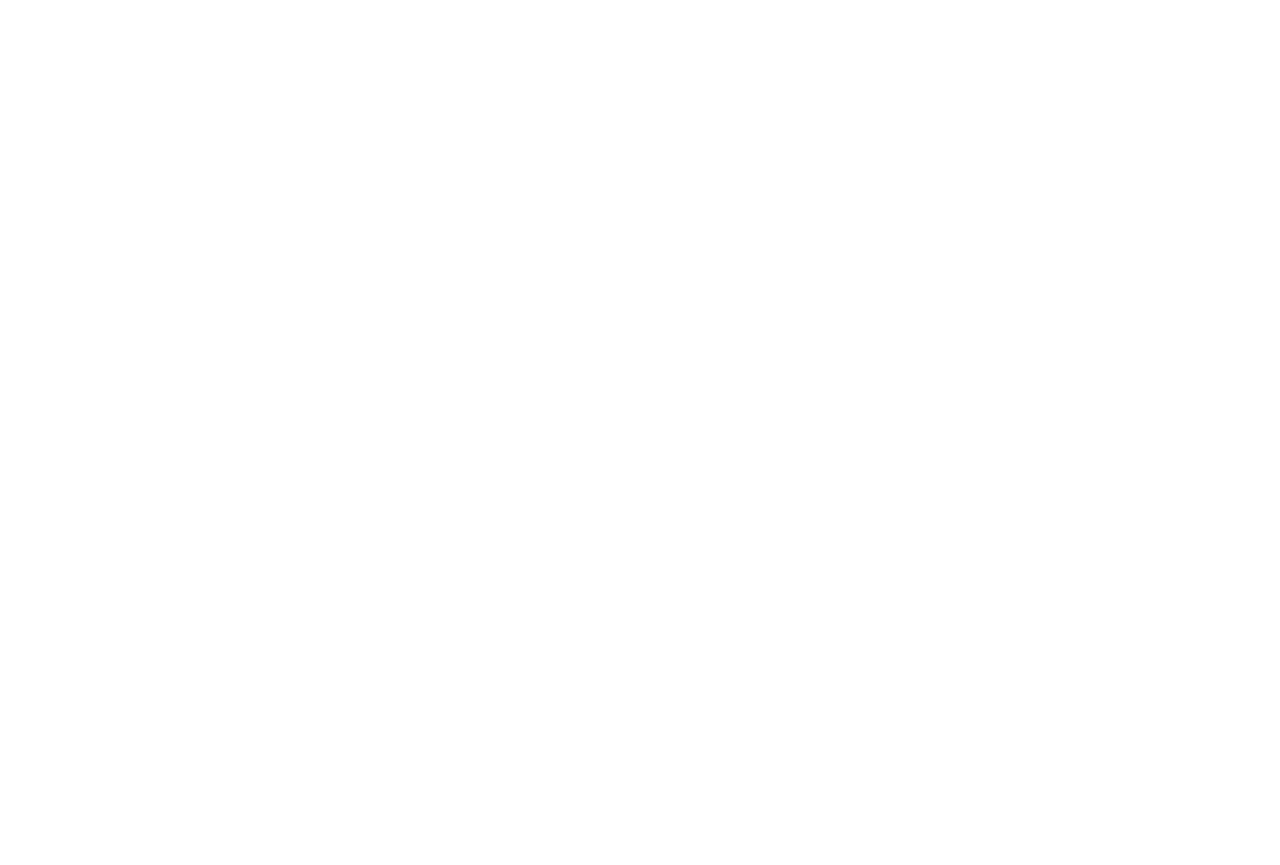
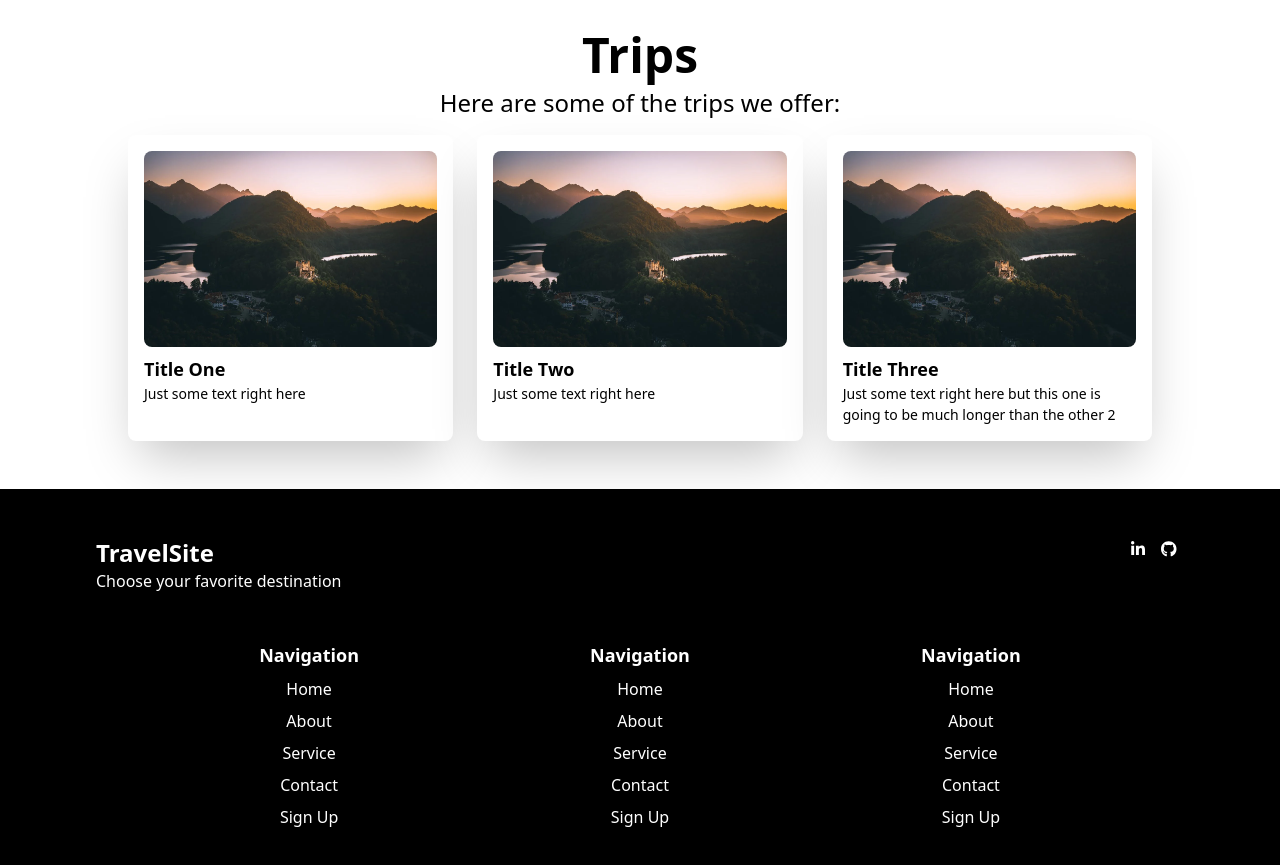
Before and after one commit to MrRozco/rozcotv, a React (Create React App) app: page / in a window 1280 px wide. Shown: the part 1453-2318 px from the top of the page. Before the commit the page ends 1468 px from the top, so only its background shows below. Built offline with nearby package versions, Linux system fonts and the light colour scheme.

Commit message:
footer done

```diff
--- a/src/App.js
+++ b/src/App.js
@@ -6,6 +6,7 @@
 import Service from './pages/Service.js';
 import Contact from './pages/Contact.js';
 import { Route, Routes } from 'react-router-dom';
+import Footer from './components/Footer.js';
 
 function App() {
   return (
@@ -18,7 +19,9 @@
           <Route path="/service" element={<Service />} />
           <Route path="/contact" element={<Contact />} />
         </Routes>
+        <Footer />
       </Router>
+
     </div>
   );
 }
--- a/src/components/Destination.js
+++ b/src/components/Destination.js
@@ -6,8 +6,8 @@
   return (
     <div className=' my-8 text-center mx-auto   w-full max-w-screen-xl' >
         <div className='flex-1 text-center p-2 my-8' >
-            <h1 className=' relative text-4xl sm:text-5xl font-bold text-black' >Popular Destinations</h1>
-            <p className='relative text-1xl sm:text-2xl text-black' >Here are some of the popular destinations:</p>
+            <h1 className='text-4xl sm:text-5xl font-bold text-black' >Popular Destinations</h1>
+            <p className='text-1xl sm:text-2xl text-black' >Here are some of the popular destinations:</p>
         </div>
 
         <DestinationData
--- a/src/components/DestinationData.js
+++ b/src/components/DestinationData.js
@@ -15,7 +15,7 @@
                         <p>{this.props.text}</p>
                     </div>
 
-                    <div className='flex w-[80vw] h-[50vw] sm:w-[100%] sm:h-[40vw] md:w-[40%] md:h-[30vw] pt-2 gap-4 text-center px-4 justify-center' >
+                    <div className='flex w-[80vw] h-[50vw] sm:w-[100%] sm:h-[40vw] md:w-[40%] md:h-[30vw] pt-2 gap-4 text-center px-4 justify-center  mx-3' >
                         <img src={this.props.imgOne} alt='seashells on the beach' className='relative bottom-[-4%] md:w-[50%] object-cover rounded-lg' />
                         <img src={this.props.imgTwo} alt='seashells on the beach' className='relative top-[-4%] md:w-[50%] object-cover rounded-md' />
                     </div>
--- /dev/null
+++ b/src/components/Footer.js
@@ -0,0 +1,62 @@
+import React from 'react'
+import { useLocation } from 'react-router-dom'
+import { useEffect } from 'react'
+import { Link } from 'react-router-dom'
+import { faFacebookF, faTwitter, faInstagram, faLinkedinIn, faYoutube, faGithub } from '@fortawesome/free-brands-svg-icons'
+import { FontAwesomeIcon } from '@fortawesome/react-fontawesome';
+
+
+function Footer() {
+
+        const { pathname } = useLocation();
+
+        useEffect(() => {
+          window.scrollTo(0, 0);
+        }, [pathname]);
+
+  return (
+    <>
+    <footer className='bg-black py-12 px-24' >
+        <div className='flex flex-col md:flex-row justify-between' >
+            <div className='mb-4' >
+                <h3 className='font-bold text-2xl text-white'>TravelSite</h3>
+                <p className=' font-medium text-white' >Choose your favorite destination</p>
+            </div>
+            <div>
+                <a target='_blank' href='https://www.linkedin.com/in/bryan-orozco-5132891b5'><FontAwesomeIcon icon={faLinkedinIn} className='text-white mx-2' /></a>
+                <a target='_blank' href='https://github.com/MrRozco'><FontAwesomeIcon icon={faGithub} className='text-white mx-2' /></a>
+            </div>
+        </div>
+        <div className=' md:px-[15%] mt-8 flex flex-col sm:flex-row justify-between text-center' >
+            <div className='flex flex-col gap-2 mb-6' >
+                <h3 className=' font-bold text-lg text-white '>Navigation</h3>
+                <Link to="/" className='text-white'>Home</Link>
+                <Link to="/about" className='text-white'>About</Link>
+                <Link to="/service" className='text-white'>Service</Link>
+                <Link to="/contact" className='text-white'>Contact</Link>
+                <Link to="/signup" className='text-white'>Sign Up</Link>
+            </div>
+            <div className='flex flex-col gap-2 mb-6' >
+                <h3 className=' font-bold text-lg text-white '>Navigation</h3>
+                <a href='#' className='text-white'>Home</a>
+                <a href='#' className='text-white'>About</a>
+                <a href='#' className='text-white'>Service</a>
+                <a href='#' className='text-white'>Contact</a>
+                <a href='#' className='text-white'>Sign Up</a>
+            </div>
+            <div className='flex flex-col gap-2 mb-6' >
+                <h3 className=' font-bold text-lg text-white '>Navigation</h3>
+                <a href='#' className='text-white'>Home</a>
+                <a href='#' className='text-white'>About</a>
+                <a href='#' className='text-white'>Service</a>
+                <a href='#' className='text-white'>Contact</a>
+                <a href='#' className='text-white'>Sign Up</a>
+            </div>
+
+        </div>
+    </footer>
+    </>
+  )
+}
+
+export default Footer
--- /dev/null
+++ b/src/components/Trip.js
@@ -0,0 +1,33 @@
+import React from 'react'
+import TripData from './TripData';
+import imgOne from '../assets/pexels-photo-17801008.webp';
+import imgTwo from '../assets/pexels-photo-17801008.webp';
+import imgThree from '../assets/pexels-photo-17801008.webp';
+
+
+function Trip() {
+  return (
+    <div className=' mx-auto px-4 my-8 py-4' >
+        <div className='text-center' >
+            <h1 className='text-4xl sm:text-5xl font-bold text-black mb-2' >Trips</h1>
+            <p className=' text-1xl sm:text-2xl text-black' >Here are some of the trips we offer:</p>
+        </div>
+
+        <TripData
+            boxOneImg = {imgOne}
+            boxOneHeading = 'Title One'
+            boxOneContent = 'Just some text right here'
+
+            boxTwoImg = {imgTwo}
+            boxTwoHeading = 'Title Two'
+            boxTwoContent = 'Just some text right here'
+
+            boxThreeImg = {imgThree}
+            boxThreeHeading = 'Title Three'
+            boxThreeContent = 'Just some text right here but this one is going to be much longer than the other 2 '
+        />
+    </div>
+  )
+}
+
+export default Trip
--- /dev/null
+++ b/src/components/TripData.js
@@ -0,0 +1,43 @@
+import { Component } from "react";
+
+
+class TripData extends Component {
+    render () {
+
+        const imgOne = this.props.boxOneImg;
+        const imgTwo = this.props.boxTwoImg;
+        const imgThree = this.props.boxThreeImg;
+
+        const headingOne = this.props.boxOneHeading;
+        const headingTwo = this.props.boxTwoHeading;
+        const headingThree = this.props.boxThreeHeading;
+
+        const contentOne = this.props.boxOneContent;
+        const contentTwo = this.props.boxTwoContent;
+        const contentThree = this.props.boxThreeContent;
+
+        return (
+            <>
+                <div className=' grid mx-auto grid-cols-1 sm:grid-cols-3 gap-6 mt-4 md:w-[90vw] lg:w-[80vw] justify-items-stretch items-center ' >
+                    <div className=' flex flex-col shadow-2xl bg-white p-4 rounded-lg transition duration-500 ease-out transform hover:scale-105 flex-grow h-full' >
+                        <img  className=' rounded-lg '  src={imgOne}></img>
+                        <h3 className=' mt-2 text-lg font-semibold '>{headingOne}</h3>
+                        <p className=' text-[14px]' >{contentOne}</p>
+                    </div>
+                    <div className=' flex flex-col shadow-2xl bg-white p-4 rounded-lg transition duration-500 ease-out transform hover:scale-105 flex-grow h-full' >
+                        <img  className=' rounded-lg '  src={imgTwo}></img>
+                        <h3 className=' mt-2 text-lg font-semibold ' >{headingTwo}</h3>
+                        <p className=' text-[14px]' >{contentTwo}</p>
+                    </div>
+                    <div className=' flex flex-col shadow-2xl bg-white p-4 rounded-lg transition duration-500 ease-out transform hover:scale-105 flex-grow h-full ' >
+                        <img  className=' rounded-lg '  src={imgThree}></img>
+                        <h3 className=' mt-2 text-lg font-semibold ' >{headingThree}</h3>
+                        <p className=' text-[14px]' >{contentThree}</p>
+                    </div>
+                </div>
+            </>
+        )
+    }
+}
+
+export default TripData;
--- a/src/pages/Home.js
+++ b/src/pages/Home.js
@@ -2,11 +2,12 @@
 import Hero from '../components/Hero'
 import backgroundImg from '../assets/pexels-photo-2031767.jpeg';
 import Destination from '../components/Destination';
+import Trip from '../components/Trip';
 
 function Home() {
   return (
     <>
-        <div>
+        <div  >
         <Hero
           backgroundImage={backgroundImg}
           imageAlt={'Venice at night'}
@@ -17,6 +18,8 @@
         />
 
         <Destination />
+
+        <Trip />
         </div>
     </>
   )
--- a/src/pages/Service.js
+++ b/src/pages/Service.js
@@ -1,11 +1,13 @@
 import React from 'react'
 import backgroundImg from '../assets/pexels-photo-6140458.jpeg';
 import Hero from '../components/Hero'
+import Trip from '../components/Trip';
 
 function Service() {
   return (
     <div>
       <Hero backgroundImage={backgroundImg} imageAlt={'Tourists looking at a map'} title={'Our Service'} />
+      <Trip />
     </div>
   )
 }
```
Also changed, not shown: src/components/Navbar.js (+15 -8 lines).
